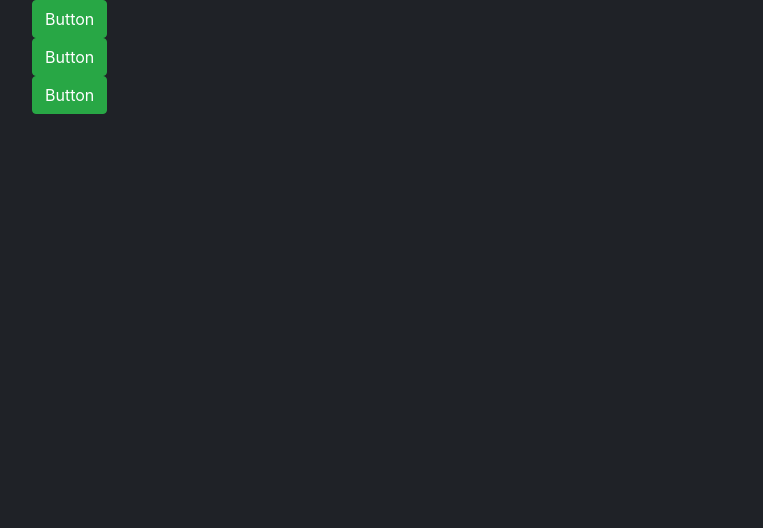
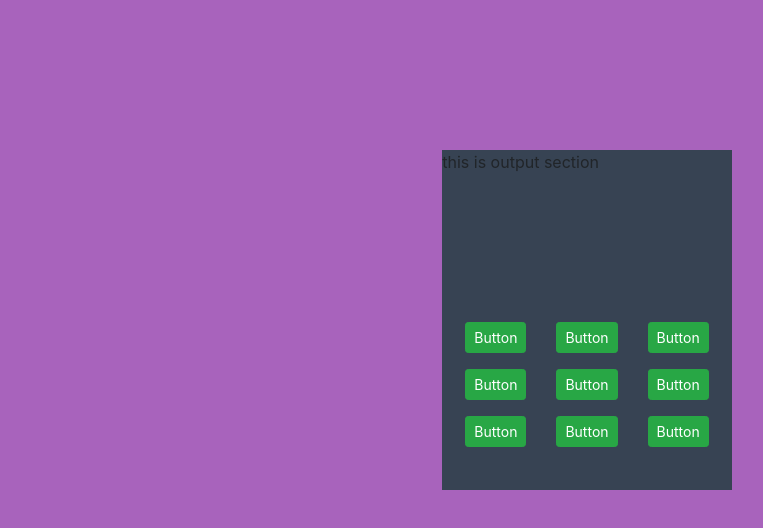
Before and after one commit to Sourovahmad/Math-Calculator, a React (Create React App) app: page / in a window 1280 px wide. Shown: the top 528 px of the page, without its empty margins (53-816 px from the left). Built offline with nearby package versions, Linux system fonts and the light colour scheme.

Commit message:
intalling css

```diff
--- /dev/null
+++ b/public/index.css
@@ -0,0 +1,3 @@
+body{
+    background-color: #A863BC;
+}
--- a/public/index.html
+++ b/public/index.html
@@ -31,7 +31,7 @@
     integrity="sha384-B0vP5xmATw1+K9KRQjQERJvTumQW0nPEzvF6L/Z6nronJ3oUOFUFpCjEUQouq2+l"
     crossorigin="anonymous">
 
-    <link rel="stylesheet" href="style.css">
+    <link rel="stylesheet" href="index.css">
     <title>Calculator Ract</title>
   </head>
   <body>
--- a/public/style.css
+++ /dev/null
@@ -1,3 +0,0 @@
-body{
-    background-color: #1F2227;
-}
--- a/src/components/Calculator/Calculator.css
+++ b/src/components/Calculator/Calculator.css
@@ -0,0 +1,15 @@
+#mycalculattor{
+
+     height: 340px;
+     background-color: #374353;
+     margin: auto;
+     margin-top: 150px;
+
+}
+
+
+.allButtons{
+    margin-top:140px;
+    color:#EEEEEF;
+
+}
--- a/src/components/Calculator/Calculator.js
+++ b/src/components/Calculator/Calculator.js
@@ -1,9 +1,65 @@
 import React from 'react';
+import MyButton from '../MyButtons/MyButton'
+import "./Calculator.css";
 
 const Calculator = () => {
     return (
         <>
 
+            <div className="myCalculator" id="mycalculattor">
+
+                <div className="ouptutSection">
+
+                    <p> this is output section</p>
+
+                </div>
+
+                <div className="allButtons ">
+
+
+
+                <div className="buttonSection p-2" >
+
+                    <div className="col-4 d-inline-block "><MyButton /></div>
+
+                    <div className="col-4 d-inline-block "><MyButton /></div>
+
+                    <div className="col-4 d-inline-block "><MyButton /></div>
+
+
+                </div>
+
+                <div className="buttonSection p-2" >
+
+                    <div className="col-4 d-inline-block "><MyButton /></div>
+
+                    <div className="col-4 d-inline-block "><MyButton /></div>
+
+                    <div className="col-4 d-inline-block "><MyButton /></div>
+
+
+                </div>
+
+                <div className="buttonSection p-2" >
+
+                    <div className="col-4 d-inline-block "><MyButton /></div>
+
+                    <div className="col-4 d-inline-block "><MyButton /></div>
+
+                    <div className="col-4 d-inline-block "><MyButton /></div>
+
+
+                </div>
+
+
+                </div>
+
+
+
+
+
+
+            </div>
 
 
         </>
--- a/src/components/Home/Home.css
+++ b/src/components/Home/Home.css
@@ -2,13 +2,3 @@
     margin:0;
     padding:0;
 }
-
-
-.buttonSection{
-    max-width: 400px;
-}
-
-.calculator{
-    background-color: #1F2227;
-
-}
--- a/src/components/Home/Home.js
+++ b/src/components/Home/Home.js
@@ -1,6 +1,7 @@
 import React from 'react';
-import MyButton from '../MyButtons/MyButton';
+import Calculator from '../Calculator/Calculator';
 import './Home.css'
+
 const Home = () => {
     return (
         <div>
@@ -8,15 +9,7 @@ const Home = () => {
             <div className="container">
                 <div className="row">
 
-                        <div className="buttonSection d-block" >
-
-
-                            <div className="col-md-6 col-lg-3 d-flex align-items-stretch"><MyButton /></div>
-                            <div className="col-md-6 col-lg-3 d-flex align-items-stretch"><MyButton /></div>
-                            <div className="col-md-6 col-lg-3 d-flex align-items-stretch"><MyButton /></div>
-
-
-                        </div>
+                           <Calculator/>
 
                     </div>
 
--- a/src/components/MyButtons/MyButton.js
+++ b/src/components/MyButtons/MyButton.js
@@ -3,7 +3,7 @@ import React from 'react';
 const MyButton = () => {
     return (
         <div>
-             <button className="btn btn-md btn-success">Button</button>
+             <button className="btn btn-sm btn-success">Button</button>
         </div>
     );
 };
```
